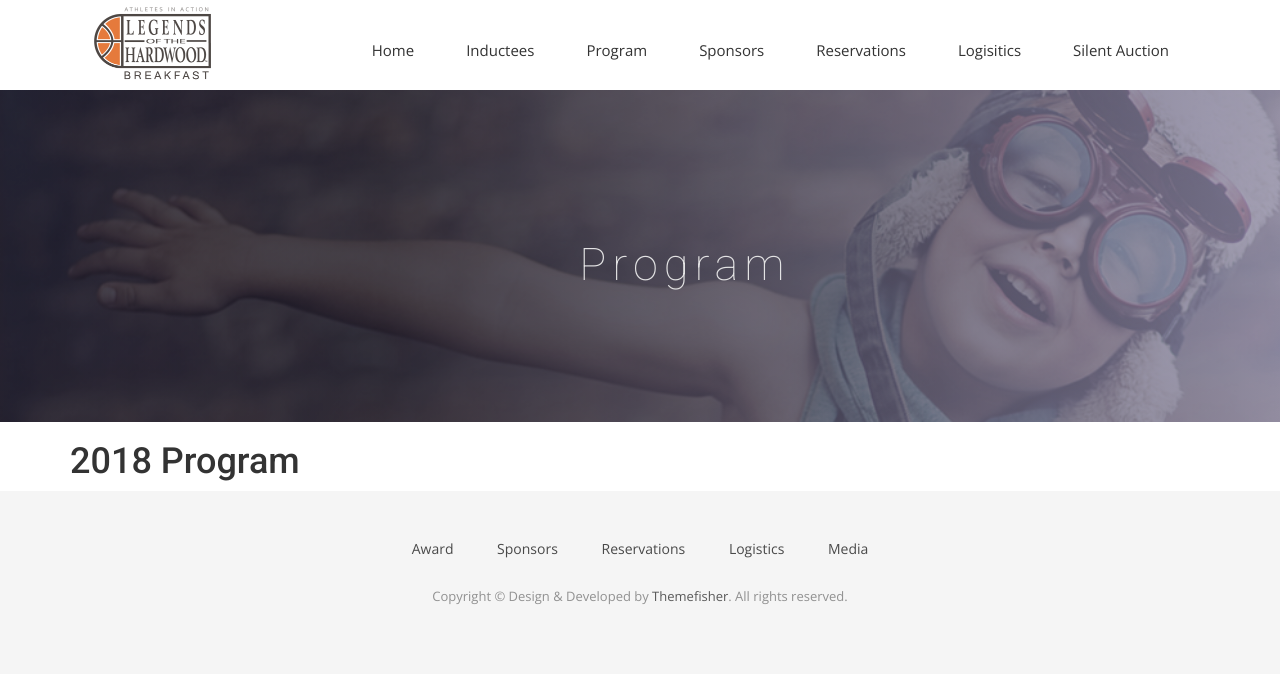
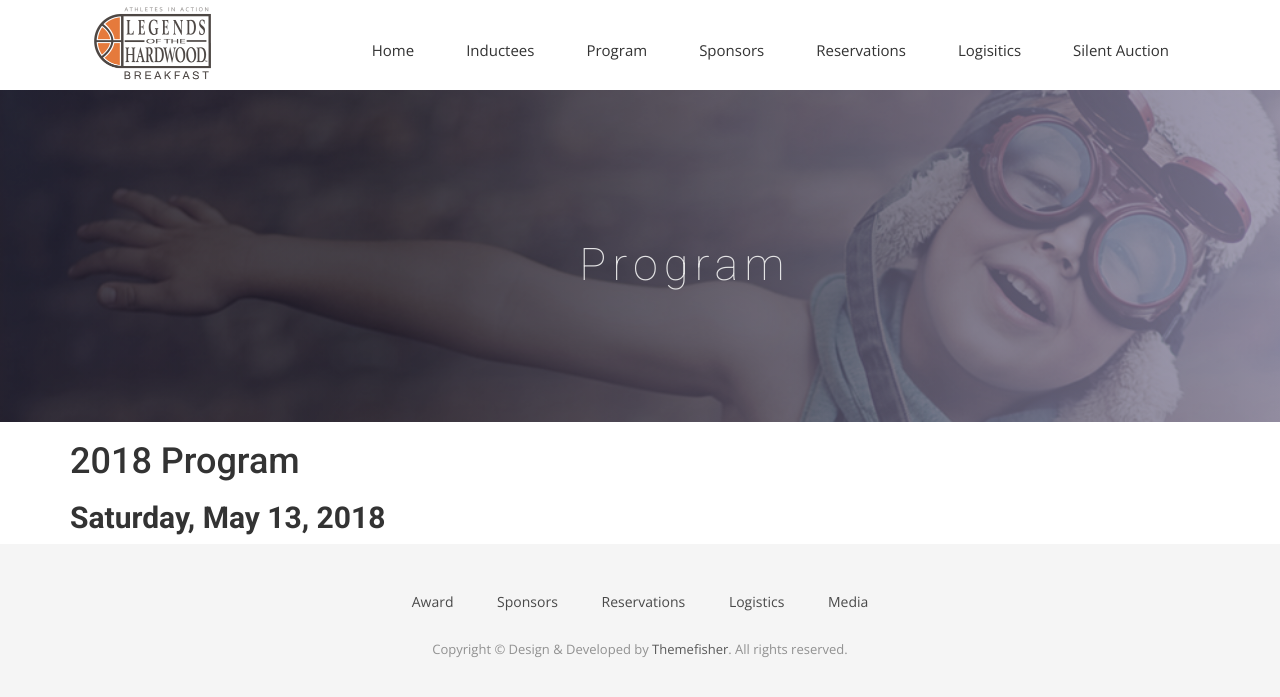
Before and after one commit to CruGlobal/NightofChampions, a Jekyll site: the page built from program.markdown, in a window 1280 px wide. Shown: the top 697 px of the page. Built offline with Jekyll 4.4.1, drawn with Linux system fonts in a browser that asks for light colours; nearby versions of some CDN libraries; some web fonts are replaced; our own code applies the rules of GitHub Pages for plain Markdown files.

Commit message:
Updated Program

```diff
--- a/program.markdown
+++ b/program.markdown
@@ -5,3 +5,5 @@ position: 1
 ---
 
 #                                                         2018 Program
+
+##                                                    **Saturday, May 13, 2018**
```
